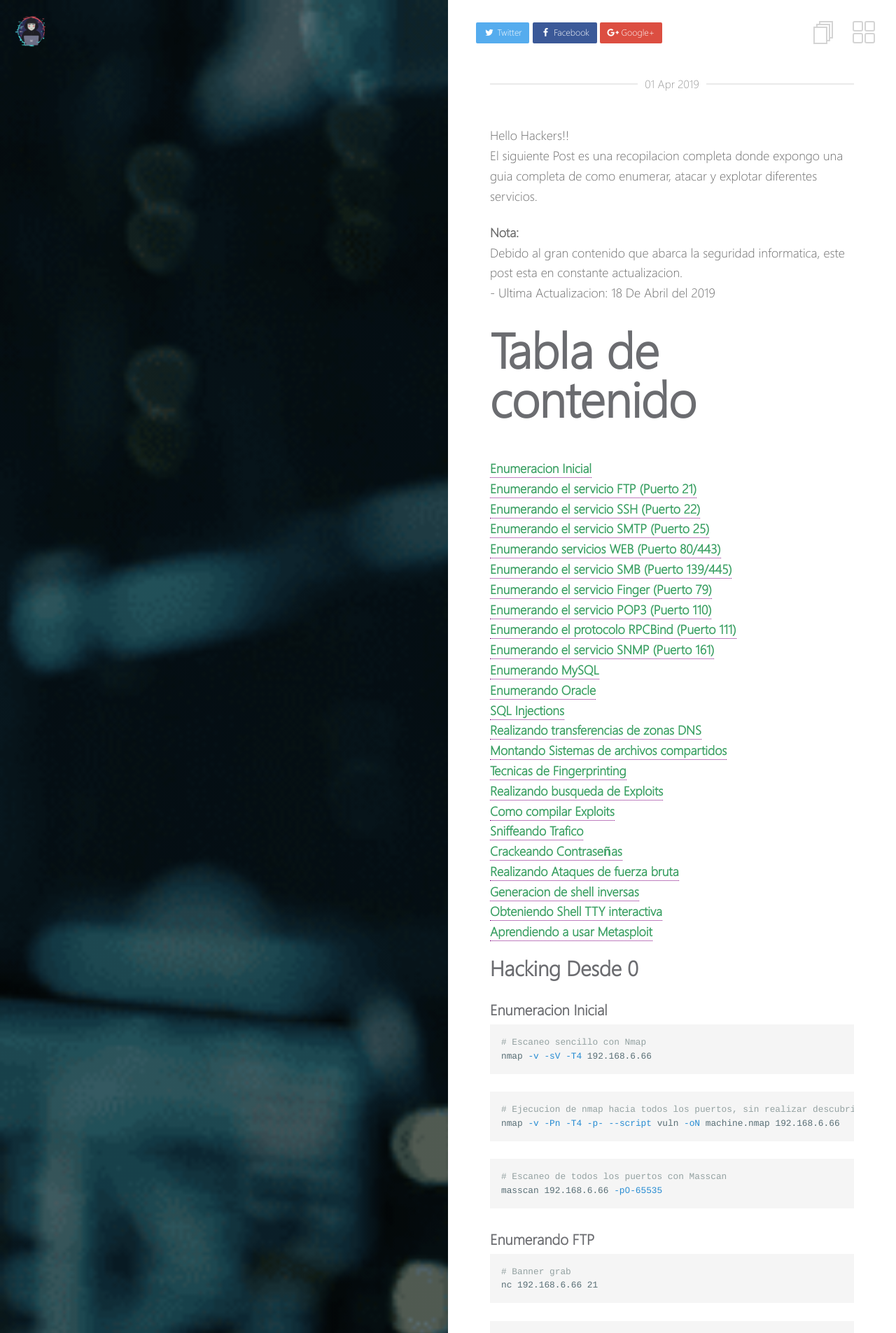
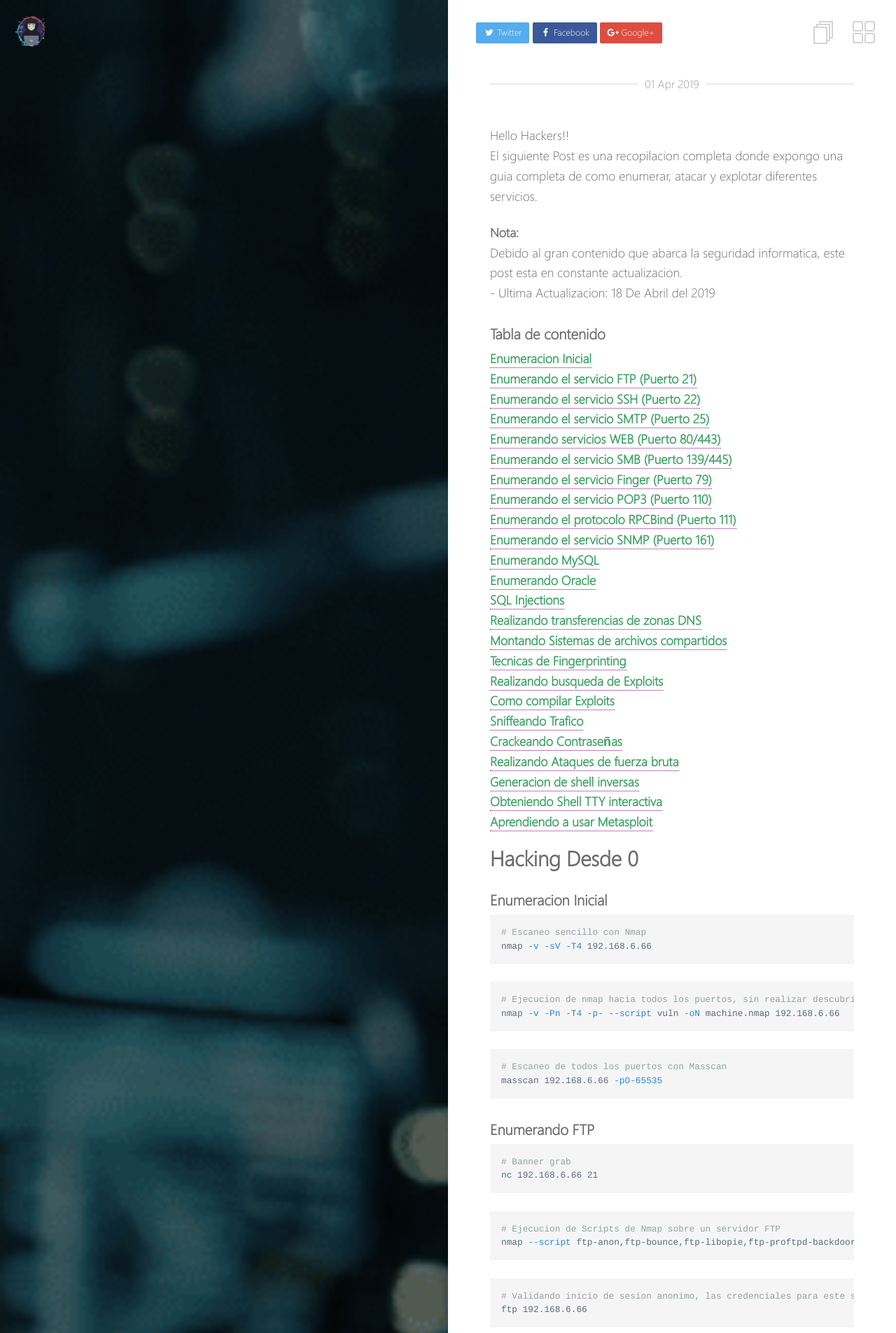
Before and after one commit to HackingProfessional/Security, a Jekyll site: the page built from _posts/2019-04-01-Guia-completa-del-Hacking.md, in a window 1280 px wide. Shown: the top 1905 px of the page at 70% size. Built offline with Jekyll 4.4.1, drawn with Linux system fonts in a browser that asks for light colours; some of the changed text lies outside the part shown.

```diff
--- a/_posts/2019-04-01-Guia-completa-del-Hacking.md
+++ b/_posts/2019-04-01-Guia-completa-del-Hacking.md
@@ -16,7 +16,7 @@ El siguiente Post es una recopilacion completa donde expongo una guia completa d
 Debido al gran contenido que abarca la seguridad informatica, este post esta en constante actualizacion.
 *- Ultima Actualizacion: 18 De Abril del 2019*
 
-# Tabla de contenido
+### Tabla de contenido
 
 **[Enumeracion Inicial](#Enumeracion-Inicial)**<br>
 **[Enumerando el servicio FTP (Puerto 21)](#Enumerando-FTP)**<br>
```
